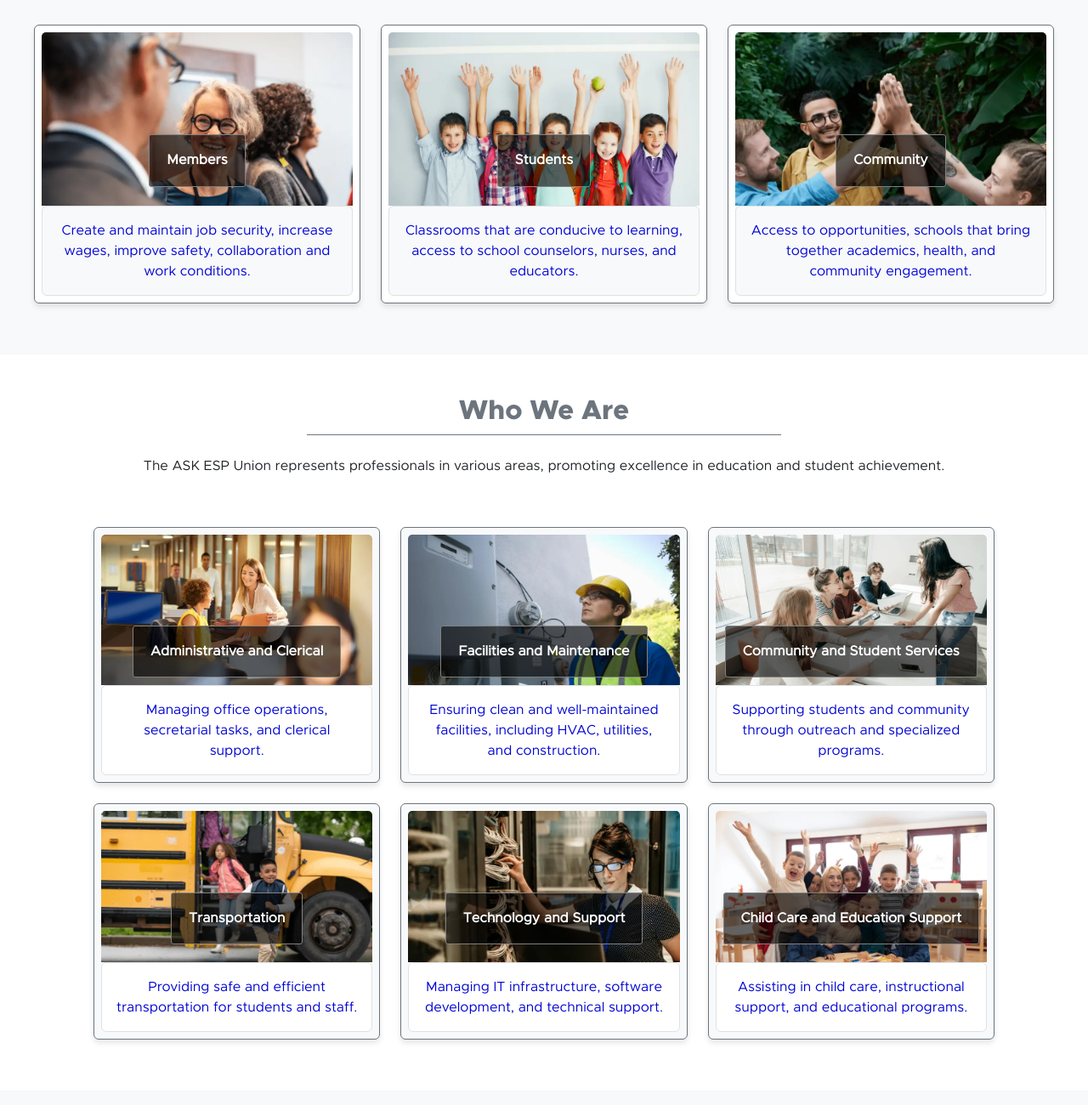
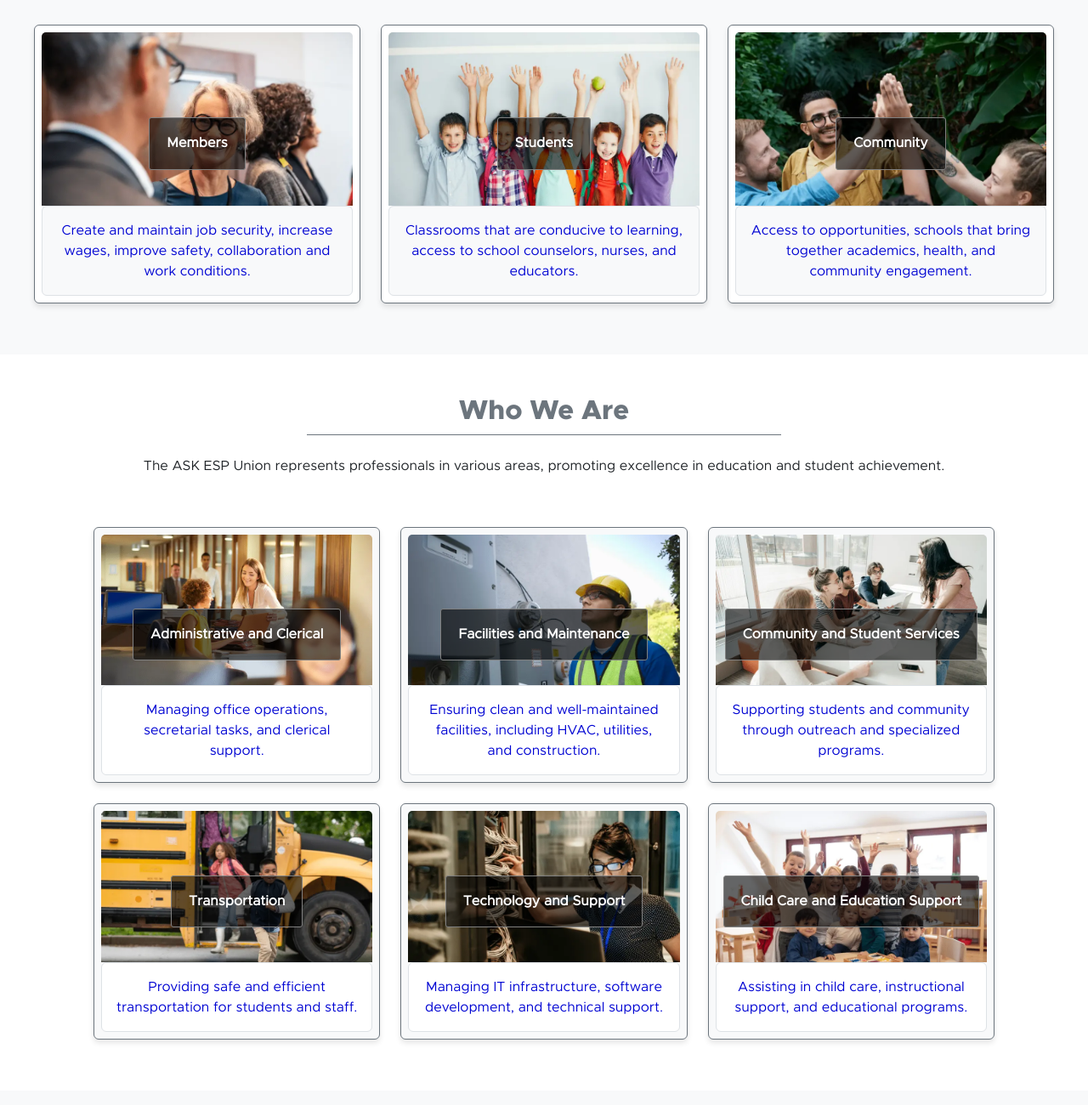
Before and after one commit to micah4thewin2/askesp, a plain HTML site: page index.html in a window 1280 px wide. Shown: the part 1240-2540 px from the top of the page at 85% size. Drawn offline with nearby package versions, Linux system fonts and the light colour scheme; files whose address does not match are found by name.

Commit message:
Design fix

```diff
--- a/index.html
+++ b/index.html
@@ -203,7 +203,7 @@
           <div class="col-md-4 text-center my-2" data-aos="fade-up" data-aos-delay="200">
             <div class="card my-1 p-2 border rounded border-1 border-secondary ">
               <div class="card-img-overlay d-flex justify-content-center align-items-center position-absolute w-100 h-100">
-                <h3 class="card-title fs-6 bw-bolder text-white">Members</h3>
+                <h3 class="card-title fs-6 bw-bolder text-white mb-5">Members</h3>
               </div>
               <img src="./src/media/graphics/members.webp" alt="Members" class="card-img-top img-fluid" title="Members">
               <div class="card-body bg-light border border-1 rounded">
@@ -215,7 +215,7 @@
           <div class="col-md-4 text-center my-2" data-aos="fade-up" data-aos-delay="400">
             <div class="card my-1 p-2 border rounded border-1 border-secondary ">
               <div class="card-img-overlay d-flex justify-content-center align-items-center position-absolute w-100 h-100">
-                <h3 class="card-title fs-6 bw-bolder text-white">Students</h3>
+                <h3 class="card-title fs-6 bw-bolder text-white mb-5">Students</h3>
               </div>
               <img src="./src/media/graphics/students.webp" alt="Students" class="card-img-top img-fluid" title="Students">
               <div class="card-body bg-light border border-1 rounded">
@@ -227,7 +227,7 @@
           <div class="col-md-4 text-center my-2" data-aos="fade-up" data-aos-delay="600">
             <div class="card my-1 p-2 border rounded border-1 border-secondary ">
               <div class="card-img-overlay d-flex justify-content-center align-items-center position-absolute w-100 h-100">
-                <h3 class="card-title fs-6 bw-bolder text-white">Community</h3>
+                <h3 class="card-title fs-6 bw-bolder text-white mb-5">Community</h3>
               </div>
               <img src="./src/media/graphics/community.webp" alt="Community" class="card-img-top img-fluid" title="Community">
               <div class="card-body bg-light border border-1 rounded">
@@ -253,7 +253,7 @@
           <div class="col-md-4 text-center my-2" data-aos="fade-up" data-aos-delay="200">
             <div class="card my-1 p-2 border rounded border-1 border-secondary bg-light">
               <div class="card-img-overlay d-flex justify-content-center align-items-center position-absolute w-100 h-100">
-                <h3 class="card-title fs-6 bw-bolder text-white">Administrative and Clerical</h3>
+                <h3 class="card-title fs-6 bw-bolder text-white mb-5">Administrative and Clerical</h3>
               </div>
               <img src="./src/media/graphics/Administrative and Clerical.webp" alt="Administrative and Clerical" class="card-img-top" title="Administrative and Clerical">
               <div class="card-body bg-white border border-1 rounded">
@@ -265,7 +265,7 @@
           <div class="col-md-4 text-center my-2" data-aos="fade-up" data-aos-delay="400">
             <div class="card my-1 p-2 border rounded border-1 border-secondary bg-light">
               <div class="card-img-overlay d-flex justify-content-center align-items-center position-absolute w-100 h-100">
-                <h3 class="card-title fs-6 bw-bolder text-white">Facilities and Maintenance</h3>
+                <h3 class="card-title fs-6 bw-bolder text-white mb-5">Facilities and Maintenance</h3>
               </div>
               <img src="./src/media/graphics/Facilities and Maintenance.webp" alt="Facilities and Maintenance" class="card-img-top" title="Facilities and Maintenance">
               <div class="card-body bg-white border border-1 rounded">
@@ -277,7 +277,7 @@
           <div class="col-md-4 text-center my-2" data-aos="fade-up" data-aos-delay="600">
             <div class="card my-1 p-2 border rounded border-1 border-secondary bg-light">
               <div class="card-img-overlay d-flex justify-content-center align-items-center position-absolute w-100 h-100">
-                <h3 class="card-title fs-6 bw-bolder text-white">Community and Student Services</h3>
+                <h3 class="card-title fs-6 bw-bolder text-white mb-5">Community and Student Services</h3>
               </div>
               <img src="./src/media/graphics/Student Services.webp" alt="Community and Student Services" class="card-img-top" title="Community and Student Services">
               <div class="card-body bg-white border border-1 rounded">
@@ -289,7 +289,7 @@
           <div class="col-md-4 text-center my-2" data-aos="fade-up" data-aos-delay="800">
             <div class="card my-1 p-2 border rounded border-1 border-secondary bg-light">
               <div class="card-img-overlay d-flex justify-content-center align-items-center position-absolute w-100 h-100">
-                <h3 class="card-title fs-6 bw-bolder text-white">Transportation</h3>
+                <h3 class="card-title fs-6 bw-bolder text-white mb-5">Transportation</h3>
               </div>
               <img src="./src/media/graphics/Transportation.webp" alt="Transportation" class="card-img-top" title="Transportation">
               <div class="card-body bg-white border border-1 rounded">
@@ -301,7 +301,7 @@
           <div class="col-md-4 text-center my-2" data-aos="fade-up" data-aos-delay="1000">
             <div class="card my-1 p-2 border rounded border-1 border-secondary bg-light">
               <div class="card-img-overlay d-flex justify-content-center align-items-center position-absolute w-100 h-100">
-                <h3 class="card-title fs-6 bw-bolder text-white">Technology and Support</h3>
+                <h3 class="card-title fs-6 bw-bolder text-white mb-5">Technology and Support</h3>
               </div>
               <img src="./src/media/graphics/Technology and Support.webp" alt="Technology and Support" class="card-img-top" title="Technology and Support">
               <div class="card-body bg-white border border-1 rounded">
@@ -313,7 +313,7 @@
           <div class="col-md-4 text-center my-2" data-aos="fade-up" data-aos-delay="1200">
             <div class="card my-1 p-2 border rounded border-1 border-secondary bg-light">
               <div class="card-img-overlay d-flex justify-content-center align-items-center position-absolute w-100 h-100">
-                <h3 class="card-title fs-6 bw-bolder text-white">Child Care and Education Support</h3>
+                <h3 class="card-title fs-6 bw-bolder text-white mb-5">Child Care and Education Support</h3>
               </div>
               <img src="./src/media/graphics/child_care.webp" alt="Child Care and Education Support" class="card-img-top" title="Child Care and Education Support">
               <div class="card-body bg-white border border-1 rounded">
@@ -337,7 +337,7 @@
           <div class="col-md-6 text-center my-2" data-aos="fade-up" data-aos-delay="200">
             <div class="card my-1 p-2 border rounded border-1 border-secondary ">
               <div class="card-img-overlay d-flex justify-content-center align-items-center position-absolute w-100 h-100 pb-5">
-                <h3 class="card-title fs-6 bw-bolder text-white mb-5">Leadership</h3>
+                <h3 class="card-title fs-6 bw-bolder text-white mb-5 mb-5">Leadership</h3>
               </div>
               <img src="./src/media/graphics/board.webp" alt="News" class="card-img-top" title="News">
               <div class="card-body bg-light border border-1 rounded">
@@ -354,7 +354,7 @@
           <div class="col-md-6 text-center my-2" data-aos="fade-up" data-aos-delay="400">
             <div class="card my-1 p-2 border rounded border-1 border-secondary">
               <div class="card-img-overlay d-flex justify-content-center align-items-center position-absolute w-100 h-100 pb-5">
-                <h3 class="card-title fs-6 bw-bolder text-white mb-5">Events</h3>
+                <h3 class="card-title fs-6 bw-bolder text-white mb-5 mb-5">Events</h3>
               </div>
               <img src="./src/media/graphics/events.webp" alt="Events" class="card-img-top" title="Events">
               <div class="card-body bg-light border border-1 rounded">
@@ -373,7 +373,7 @@
 
 
       <!-- Contact Section -->
-      <section id="contact" class="bg-white py-5 section-style" data-aos="fade-right">
+      <section id="contact" class="bg-white py-5 " data-aos="fade-right">
         <div class="container px-5">
           <h2 class="text-center mb-4 font-weight-bold text-secondary border-bottom border-secondary pb-2 w-50 mx-auto">Contact Us</h2>
           <div class="card text-center my-1 p-2 border rounded border-1 border-secondary">
@@ -388,7 +388,7 @@
       </section>
 
       <!-- Quick Links Section -->
-      <section id="quick-links" class="bg-light py-5 section-style" data-aos="fade-up">
+      <section id="quick-links" class="bg-light py-5" data-aos="fade-up">
         <div class="container">
           <h2 class="text-center mb-4 font-weight-bold text-secondary border-bottom border-secondary pb-2 w-50 mx-auto">Quick Links</h2>
           <div class="row mx-3">
--- a/src/css/index.css
+++ b/src/css/index.css
@@ -278,7 +278,7 @@ section {
 }
 
 section:hover {
-  box-shadow: 0 6px 10px rgba(0, 0, 0, 0.2);
+  box-shadow: 0 1px 3px rgba(0, 0, 0, 0.1);
 }
 
 
```
